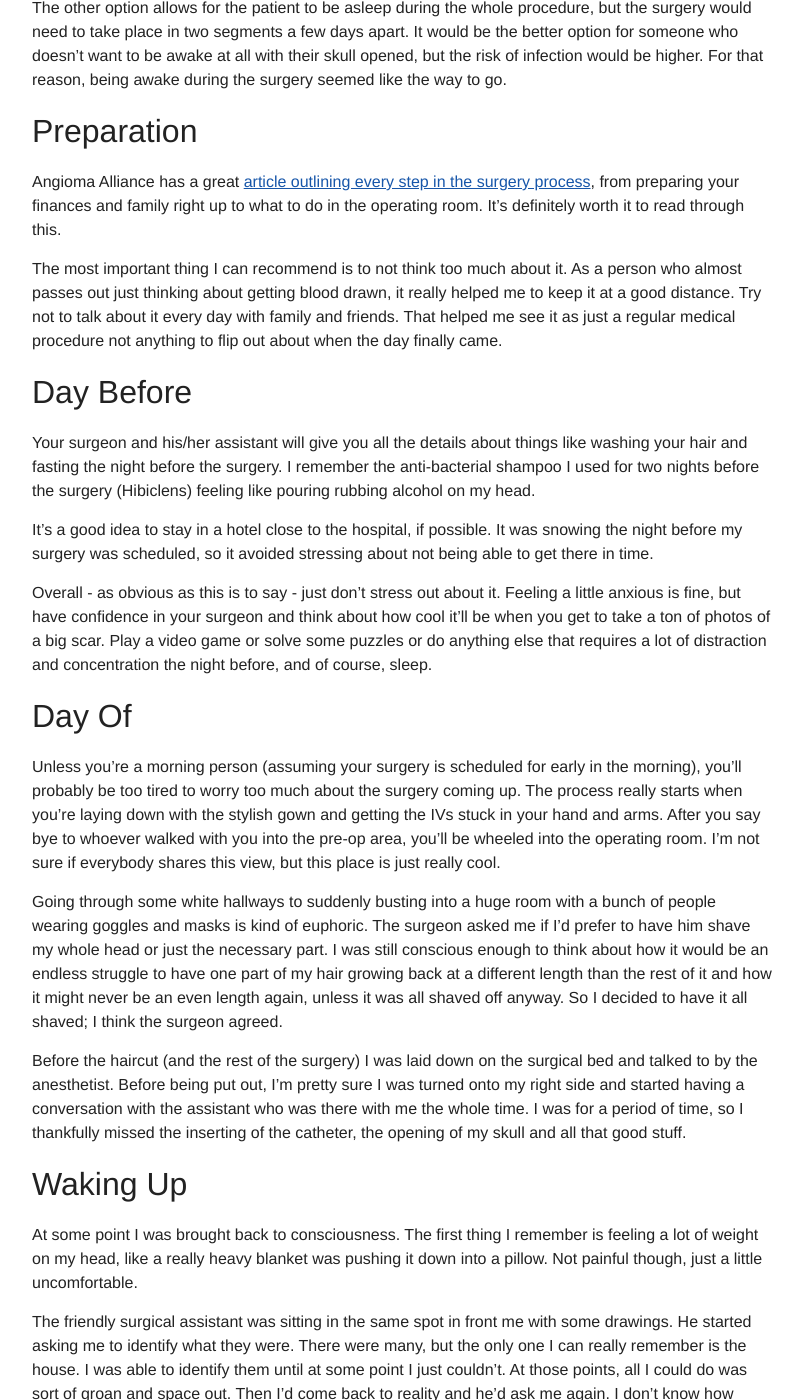
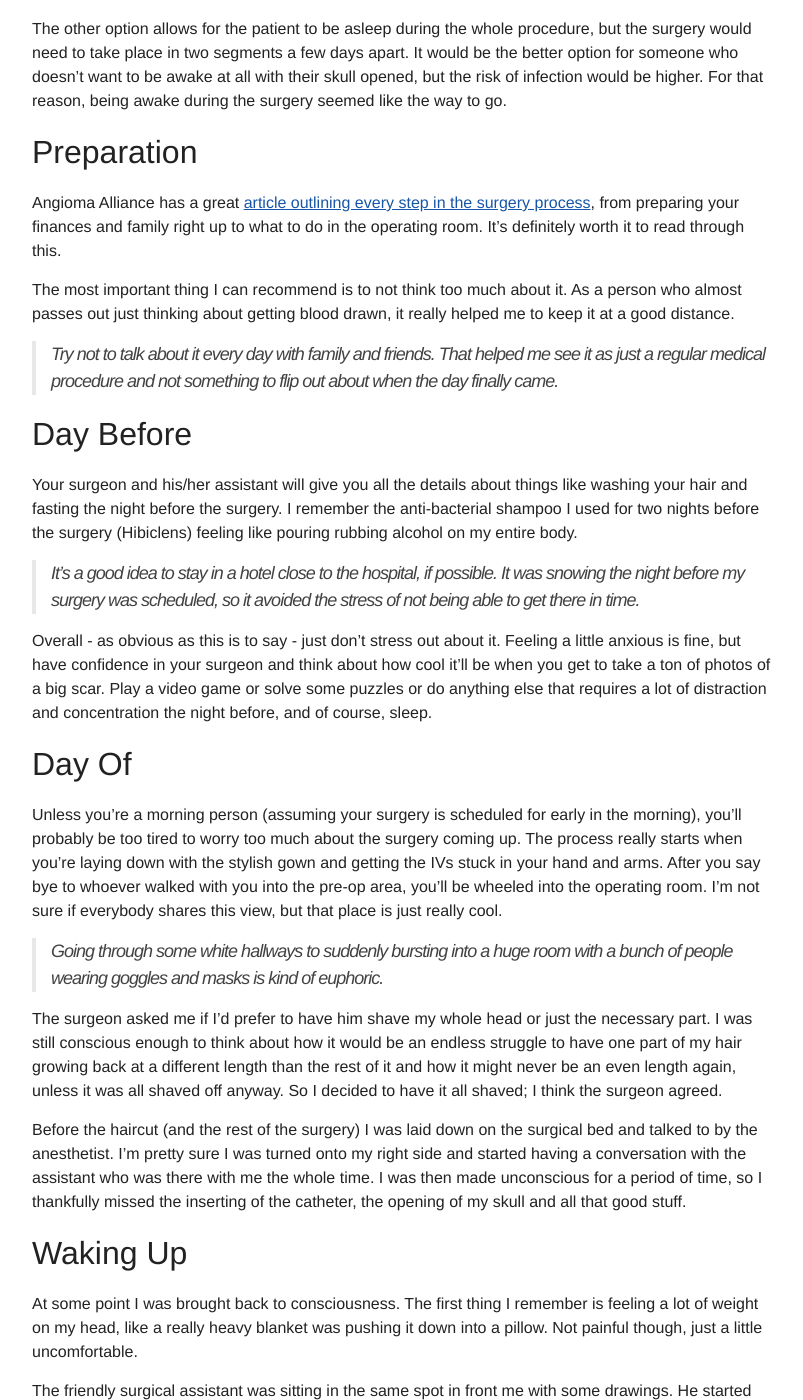
Before and after one commit to ajsaucier/ajsaucier.github.io, a Jekyll site: the page built from _posts/2019-02-07-a-look-back-on-brain-surgery.md, in a window 1280 px wide and 1400 px high, scrolled down 561 px. Shown: the whole window, without its empty margins (238-1041 px from the left). Built offline with Jekyll 4.4.1, drawn with Linux system fonts in a browser that asks for light colours; some of the changed text lies outside the part shown.

Commit message:
Update Post “2019-02-07-a-look-back-on-brain-surgery”

```diff
--- a/_posts/2019-02-07-a-look-back-on-brain-surgery.md
+++ b/_posts/2019-02-07-a-look-back-on-brain-surgery.md
@@ -8,7 +8,9 @@ description: >-
 ---
 It’s been almost exactly a year since getting a cavernous angioma removed in awake craniotomy. Over 12 months almost all the scabs are gone, but the scar is still there and always admired by barbers. I think it might be worth sharing the experience with others planning for it.
 
-By the time six months went by and seizures were still happening - even though they weren’t all major ones - I made up my mind to get the angioma removed. Instead of living with the fear that seizures could keep happening and potentially cause brain damage and with the benefit of its location making surgery possible, it seemed like a no-brainer.
+By the time six months went by and seizures were still happening - even though they weren’t all major ones - I made up my mind to get the angioma removed.
+
+> Instead of living with the fear that seizures could keep happening and potentially cause brain damage - and with the benefit of its location making surgery possible - it seemed like a no-brainer.
 
 When I first started discussing it with the surgeon - a brilliant guy who was somehow able to bring his intelligence down a few pegs to make me understand this stuff - I was given a couple options. Because the angioma lived on an accessible part of my brain that controlled language processing (the left temporal lobe), I would need to be conscious while parts of the procedure happened so I could show that I still functioned and he wouldn’t be removing the important bits. He’d be mapping out my brain in real time.
 
@@ -18,23 +20,27 @@ The other option allows for the patient to be asleep during the whole procedure,
 
 Angioma Alliance has a great [article outlining every step in the surgery process](http://angioma.org/pages.aspx?content=77&id=67), from preparing your finances and family right up to what to do in the operating room. It's definitely worth it to read through this.
 
-The most important thing I can recommend is to not think too much about it. As a person who almost passes out just thinking about getting blood drawn, it really helped me to keep it at a good distance. Try not to talk about it every day with family and friends. That helped me see it as just a regular medical procedure not anything to flip out about when the day finally came.
+The most important thing I can recommend is to not think too much about it. As a person who almost passes out just thinking about getting blood drawn, it really helped me to keep it at a good distance.
+
+> Try not to talk about it every day with family and friends. That helped me see it as just a regular medical procedure and not something to flip out about when the day finally came.
 
 ## Day Before
 
-Your surgeon and his/her assistant will give you all the details about things like washing your hair and fasting the night before the surgery. I remember the anti-bacterial shampoo I used for two nights before the surgery (Hibiclens) feeling like pouring rubbing alcohol on my head.
+Your surgeon and his/her assistant will give you all the details about things like washing your hair and fasting the night before the surgery. I remember the anti-bacterial shampoo I used for two nights before the surgery (Hibiclens) feeling like pouring rubbing alcohol on my entire body.
 
-It's a good idea to stay in a hotel close to the hospital, if possible. It was snowing the night before my surgery was scheduled, so it avoided stressing about not being able to get there in time.
+> It's a good idea to stay in a hotel close to the hospital, if possible. It was snowing the night before my surgery was scheduled, so it avoided the stress of not being able to get there in time.
 
 Overall - as obvious as this is to say - just don't stress out about it. Feeling a little anxious is fine, but have confidence in your surgeon and think about how cool it'll be when you get to take a ton of photos of a big scar. Play a video game or solve some puzzles or do anything else that requires a lot of distraction and concentration the night before, and of course, sleep.
 
 ## Day Of
 
-Unless you're a morning person (assuming your surgery is scheduled for early in the morning), you'll probably be too tired to worry too much about the surgery coming up. The process really starts when you're laying down with the stylish gown and getting the IVs stuck in your hand and arms. After you say bye to whoever walked with you into the pre-op area, you'll be wheeled into the operating room. I'm not sure if everybody shares this view, but this place is just really cool.
+Unless you're a morning person (assuming your surgery is scheduled for early in the morning), you'll probably be too tired to worry too much about the surgery coming up. The process really starts when you're laying down with the stylish gown and getting the IVs stuck in your hand and arms. After you say bye to whoever walked with you into the pre-op area, you'll be wheeled into the operating room. I'm not sure if everybody shares this view, but that place is just really cool.
 
-Going through some white hallways to suddenly busting into a huge room with a bunch of people wearing goggles and masks is kind of euphoric.  The surgeon asked me if I'd prefer to have him shave my whole head or just the necessary part. I was still conscious enough to think about how it would be an endless struggle to have one part of my hair growing back at a different length than the rest of it and how it might never be an even length again, unless it was all shaved off anyway. So I decided to have it all shaved; I think the surgeon agreed.
+> Going through some white hallways to suddenly bursting into a huge room with a bunch of people wearing goggles and masks is kind of euphoric.
 
-Before the haircut (and the rest of the surgery) I was laid down on the surgical bed and talked to by the anesthetist. Before being put out, I'm pretty sure I was turned onto my right side and started having a conversation with the assistant who was there with me the whole time. I was for a period of time, so I thankfully missed the inserting of the catheter, the opening of my skull and all that good stuff.
+The surgeon asked me if I'd prefer to have him shave my whole head or just the necessary part. I was still conscious enough to think about how it would be an endless struggle to have one part of my hair growing back at a different length than the rest of it and how it might never be an even length again, unless it was all shaved off anyway. So I decided to have it all shaved; I think the surgeon agreed.
+
+Before the haircut (and the rest of the surgery) I was laid down on the surgical bed and talked to by the anesthetist. I'm pretty sure I was turned onto my right side and started having a conversation with the assistant who was there with me the whole time. I was then made unconscious for a period of time, so I thankfully missed the inserting of the catheter, the opening of my skull and all that good stuff.
 
 ## Waking Up
 
@@ -42,7 +48,7 @@ At some point I was brought back to consciousness. The first thing I remember is
 
 The friendly surgical assistant was sitting in the same spot in front me with some drawings. He started asking me to identify what they were. There were many, but the only one I can really remember is the house. I was able to identify them until at some point I just couldn't. At those points, all I could do was sort of groan and space out. Then I'd come back to reality and he'd ask me again. I don't know how many times that went or how long it lasted. As far as my basic understanding of brain surgery goes, I think that was when the surgeon was mapping the areas of my brain that he could safely remove or not, based on where he was sending electrical signals.
 
-After that, I was put back under and never woke up again. Just kidding, I'm writing this now you dummy.
+After that, I was put back under and never woke up again. Just kidding. I'm alive and writing this now.
 
 ## Days After
 
@@ -50,6 +56,12 @@ The next thing I remember is being in the Intensive Care Unit (ICU) and hating t
 
 Steroids were given through an IV every 30 minutes to reduce any swelling or pressure around the brain. That was the hardest and worst part of the first night after surgery. Sleeping was almost impossible, since the nurses needed to wake me up throughout the night to give me those steroids.
 
-Speech and concentration were difficult at that point, but that's to be expected. I was able to walk around slowly and carefully with the help of a ICU nurse and
+Speech and concentration were difficult at that point, but that's to be expected. I was able to walk around slowly and carefully with the help of a ICU nurse.
 
-After only two days and one night in the ICU - and sponge cake for every meal - I was moved to a regular room for another day and night.
+> While in the ICU, keep in mind that you likely won't be there for a long time. It might be difficult to handle the constant attention and injections, but you do get the benefit of a guaranteed private room.
+
+After only two days and one night in the ICU - and sponge cake for every meal - I was moved to a regular room for another day and night. Neck pain was the biggest problem, and seemingly a common one.
+
+My greatest memory from the days after surgery was the surgeon paying me a surprise visit in the recovery room and giving me the OK to head home. It meant a lot and I'll always remember that part the most.
+
+Once the head dressing and drain was removed, all that was left was a bald head and a scar that looked like a big fish hook held together by about 40 staples.
```
